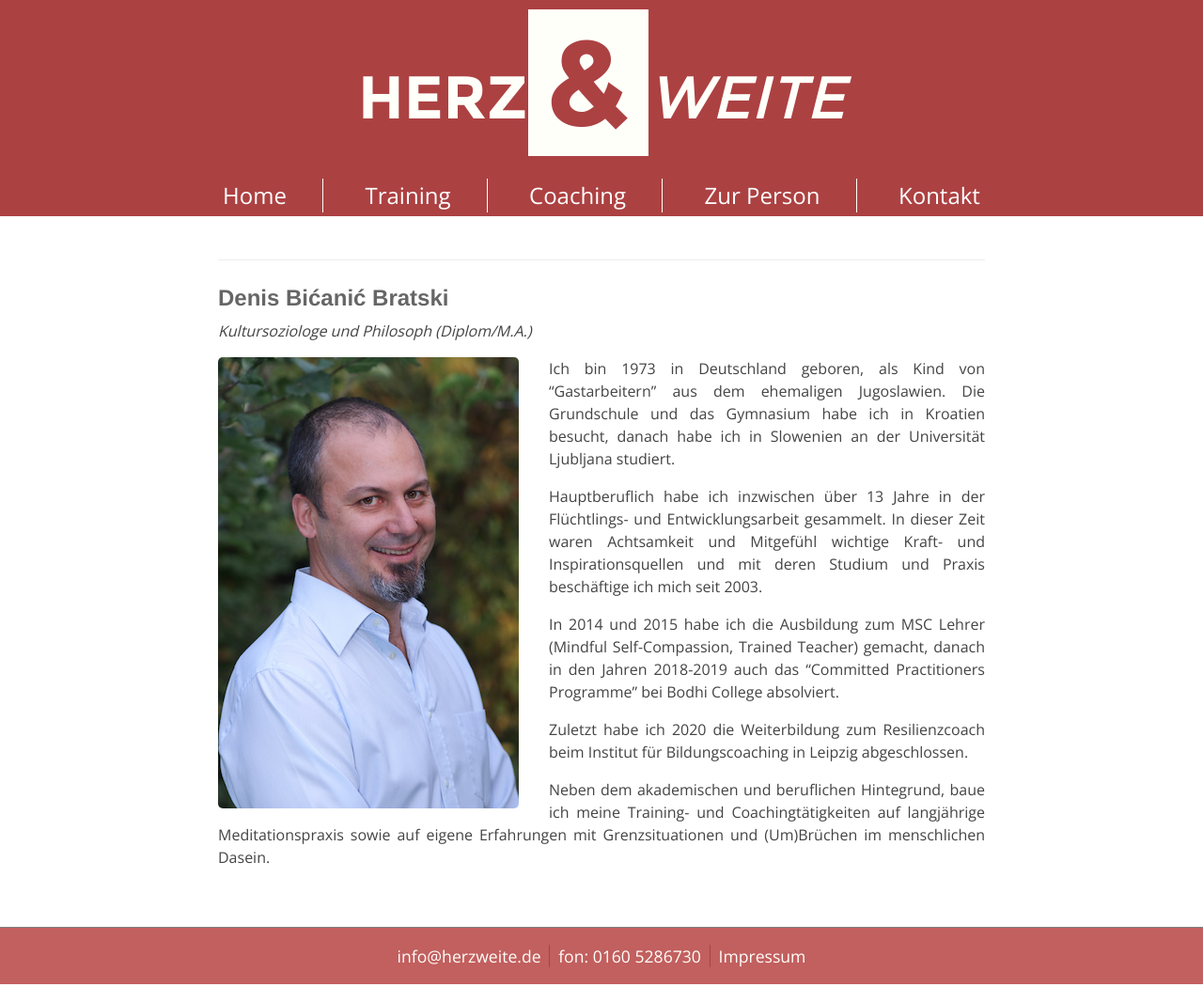
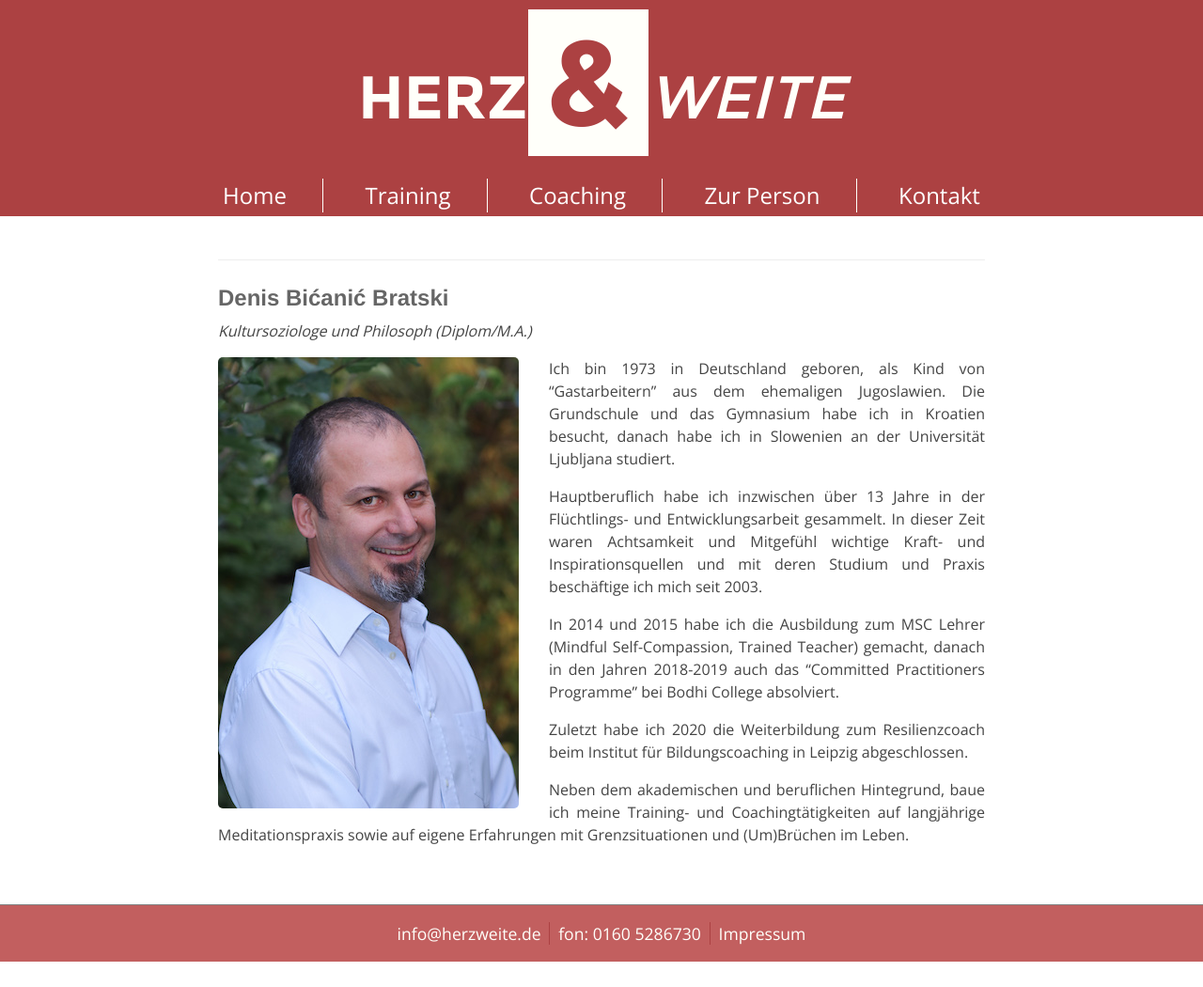
Before and after one commit to herzweite/herzweite.github.io, a Jekyll site: the page built from zur-person.md, in a window 1280 px wide. Shown: the whole page at 94% size. Built offline with Jekyll 4.4.1, drawn with Linux system fonts in a browser that asks for light colours; our own code applies the rules of GitHub Pages for plain Markdown files; after the commit the page ends 1026 px from its top, so only the background shows below that.

Commit message:
Update zur-person.md

```diff
--- a/zur-person.md
+++ b/zur-person.md
@@ -13,4 +13,4 @@ In 2014 und 2015 habe ich die Ausbildung zum MSC Lehrer (Mindful Self-Compassion
 
 Zuletzt habe ich 2020 die Weiterbildung zum Resilienzcoach beim Institut für Bildungscoaching in Leipzig abgeschlossen.
 
-Neben dem akademischen und beruflichen Hintegrund, baue ich meine Training- und Coachingtätigkeiten auf langjährige Meditationspraxis sowie auf eigene Erfahrungen mit Grenzsituationen und (Um)Brüchen im menschlichen Dasein.
+Neben dem akademischen und beruflichen Hintegrund, baue ich meine Training- und Coachingtätigkeiten auf langjährige Meditationspraxis sowie auf eigene Erfahrungen mit Grenzsituationen und (Um)Brüchen im Leben.
```
